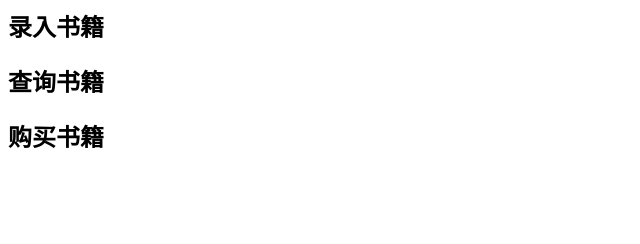
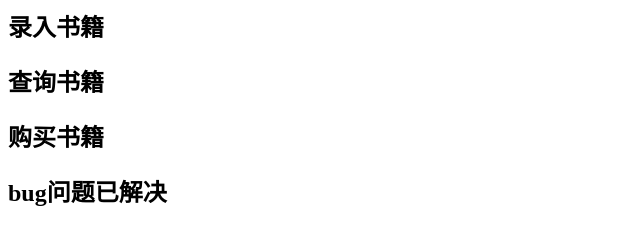
Before and after one commit to wnaghan9857/book, a plain HTML site: page index.html in a window 1280 px wide. Shown: the whole page, without its empty margins (0-640 px from the left). Drawn offline with Linux system fonts and the light colour scheme.

Commit message:
bug问题已解决

```diff
--- a/index.html
+++ b/index.html
@@ -1,3 +1,4 @@
 <h2>录入书籍</h2>
 <h2>查询书籍</h2>
 <h2>购买书籍</h2>
+<h2>bug问题已解决</h2>
```
